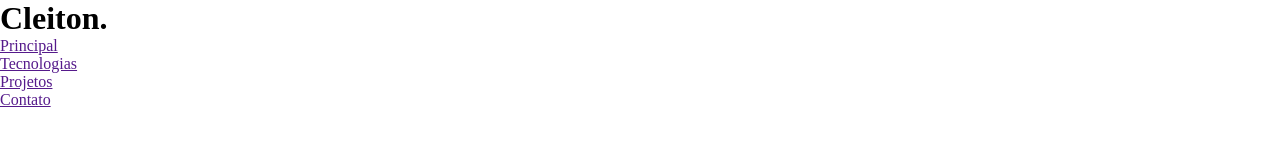
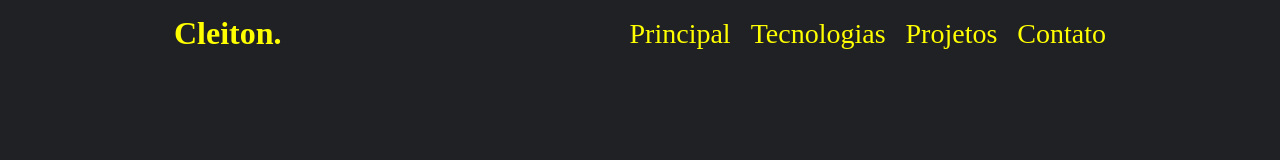
Before and after one commit to sNanotek/meuPortfolio, a plain HTML site: page index.html in a window 1280 px wide. Drawn offline with Linux system fonts and the light colour scheme.

Commit message:
adicionando estilo

```diff
--- a/assets/css/style.css
+++ b/assets/css/style.css
@@ -3,3 +3,80 @@
     padding: 0;
     box-sizing: border-box;
 }
+
+div.embrulho{
+    background-color: #202124;
+    width: 100%;
+    height: 100vh;
+}
+
+.headerPrincipal{
+    padding-top: 15px;
+    display: flex;
+    flex-wrap: wrap;
+    align-items: center;
+    justify-content: space-around;
+}
+
+.headerLogo{
+    color:yellow;
+}
+
+.linksUl{
+    display: flex;
+    align-items: center;
+    gap: 20px;
+}
+
+.link{
+    list-style-type: none;
+}
+
+.link > a {
+    flex-wrap: wrap;
+    color: yellow;
+    font-size: 28px;
+    text-decoration: none;
+    position: relative;
+}
+
+.link > a:hover {
+    transition: ease-in-out;
+    color: red;
+}
+
+.link > a::after {
+    content: " ";
+    position: absolute;
+    left: 0;
+    bottom: -2px;
+    width: 0;
+    height: 2px;
+    background-color: yellow;
+    transition: width 1s;
+}
+
+.link > a:hover::after {
+    width: 100%;
+}
+
+
+@media screen and (max-width: 515px){
+
+    .headerPrincipal{
+        flex-direction: column;
+    }
+
+    .link > a{
+        font-size: 25px;
+    }
+
+    .linksUl{
+        display: flex;
+        flex-direction: column;
+    }
+
+    .headerLinks{
+        margin-top: 30px;
+    }
+}
--- a/index.html
+++ b/index.html
@@ -10,22 +10,19 @@
 
     <div class="embrulho">
 
-        <header>
+        <header class="headerPrincipal">
             <div class="headerLogo">
                 <h1>Cleiton.</h1>
             </div><!--Logo Header-->
-            <div class="headerLinks">
+            <nav class="headerLinks">
                 <ul class="linksUl">
-                    <li class="link"><a href="">Principal</a></li>
+                    <li class="link"><a href="">Principal</a><div class="line"></div></li>
                     <li class="link"><a href="">Tecnologias</a></li>
                     <li class="link"><a href="">Projetos</a></li>
                     <li class="link"><a href="">Contato</a></li>
                 </ul>
-            </div><!-- Links Header -->
+            </nav><!-- Links Header -->
         </header> <!--Header Principal-->
-
-
-
 
     </div><!--Pega todo conteúdo do body-->
 
```
